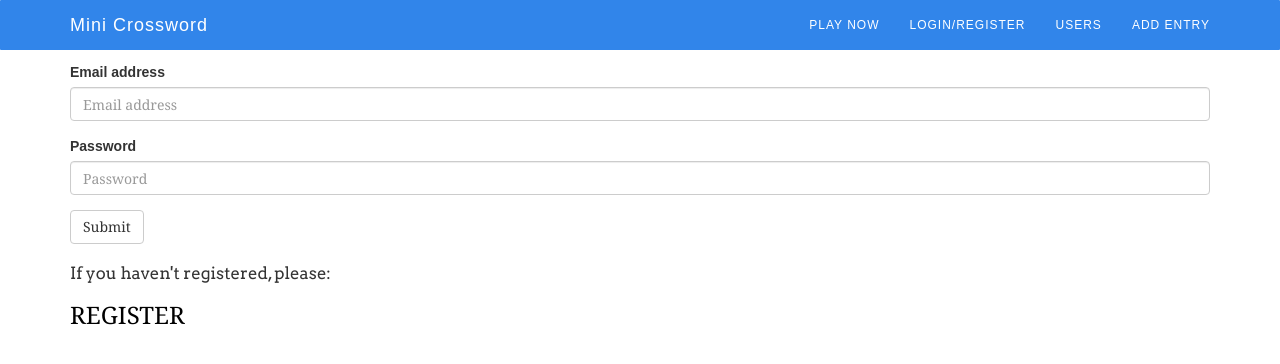
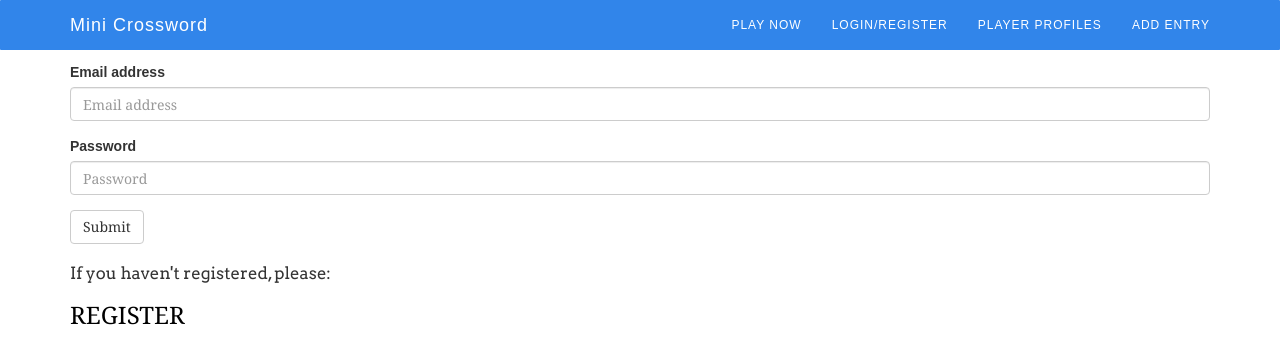
Before and after one commit to j10sanders/WinTheMini, a Flask app: a page that uses crossword/templates/base.html in a window 1280 px wide. Shown: the top 364 px of the page. Run offline with Flask 2, Linux system fonts and the light colour scheme; some libraries are stand-ins or nearby versions.

Commit message:
changed users > player profiles

```diff
--- a/crossword/templates/base.html
+++ b/crossword/templates/base.html
@@ -108,7 +108,7 @@ body { padding-top: 3em; }
             <!--<li><a href="{{ url_for('register_get') }}">REGISTER</a> <span class="sr-only">(current)</span></a></li>-->
             <li><a href="{{ url_for('login_get') }}">LOGIN/REGISTER</a> <span class="sr-only">(current)</span></a></li>
             <!--<li><a href="#services">GROUPS</a></li>-->
-            <li><a href="{{ url_for('stats_get') }}">USERS</a></li>
+            <li><a href="{{ url_for('stats_get') }}">PLAYER PROFILES</a></li>
 
             <li><a href="{{ url_for('add_entry_get') }}">ADD ENTRY</a> <span class="sr-only">(current)</span></a></li>
 
```
